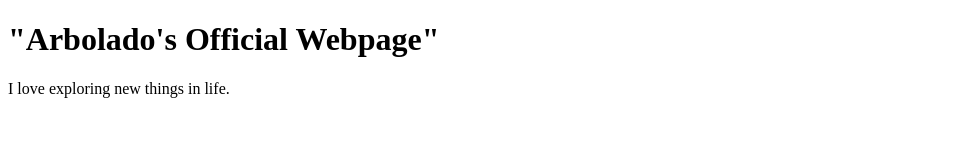
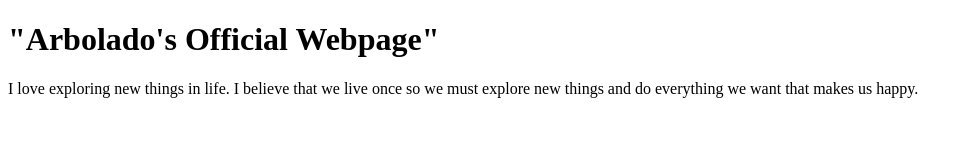
Before and after one commit to ARBOLADOROGIEMAYB/Arbolado-page, a plain HTML site: page index.html in a window 1280 px wide. Shown: the whole page, without its empty margins (0-973 px from the left). Drawn offline with Linux system fonts and the light colour scheme.

Commit message:
added text done

```diff
--- a/index.html
+++ b/index.html
@@ -4,7 +4,8 @@
 <body>
 
 <h1>"Arbolado's Official Webpage"</h1>
-<p>I love exploring new things in life.</p>
+<p>I love exploring new things in life.
+I believe that we live once so we must explore new things and do everything we want that makes us happy.</p>
 
 </body>
 </html>
```
